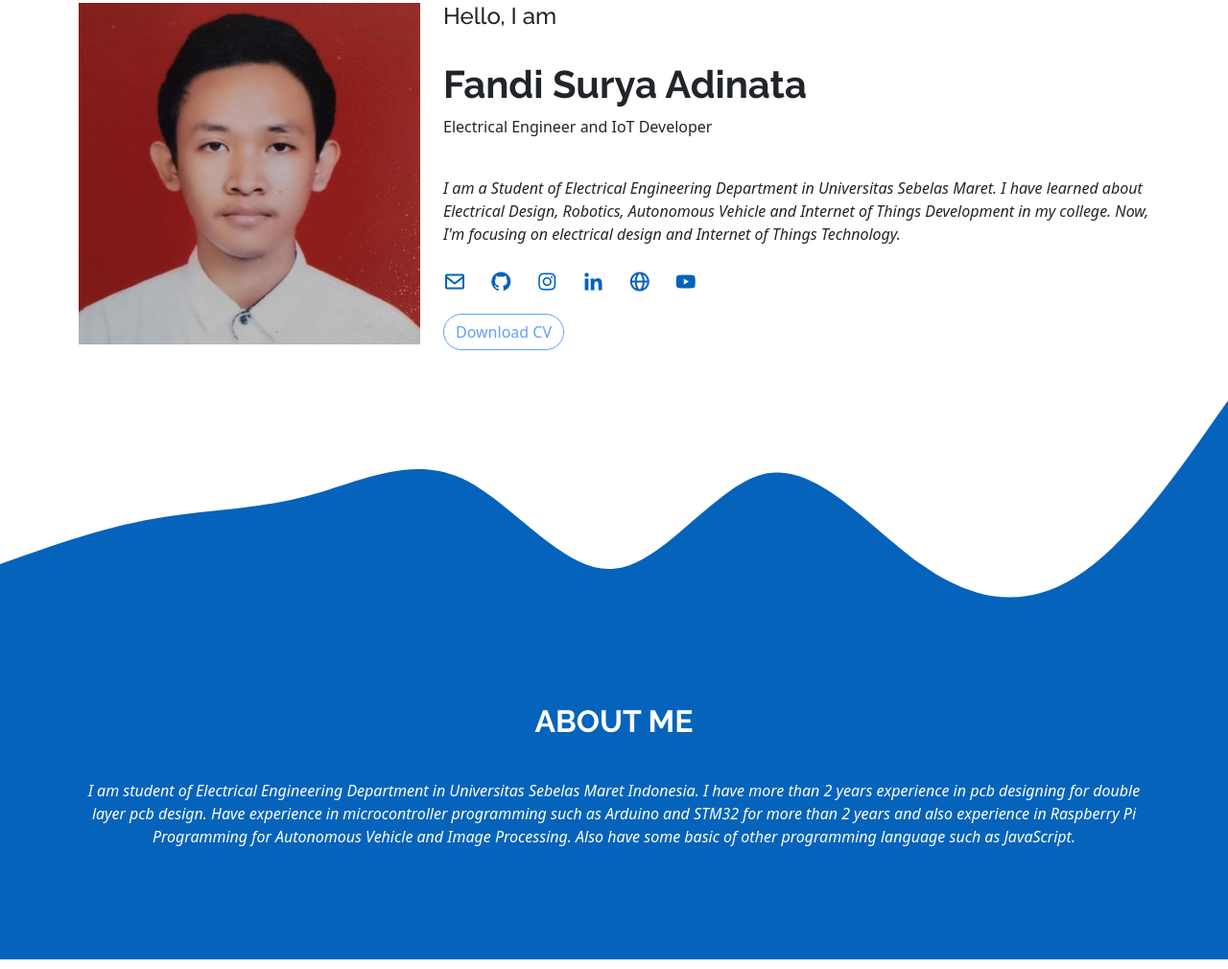
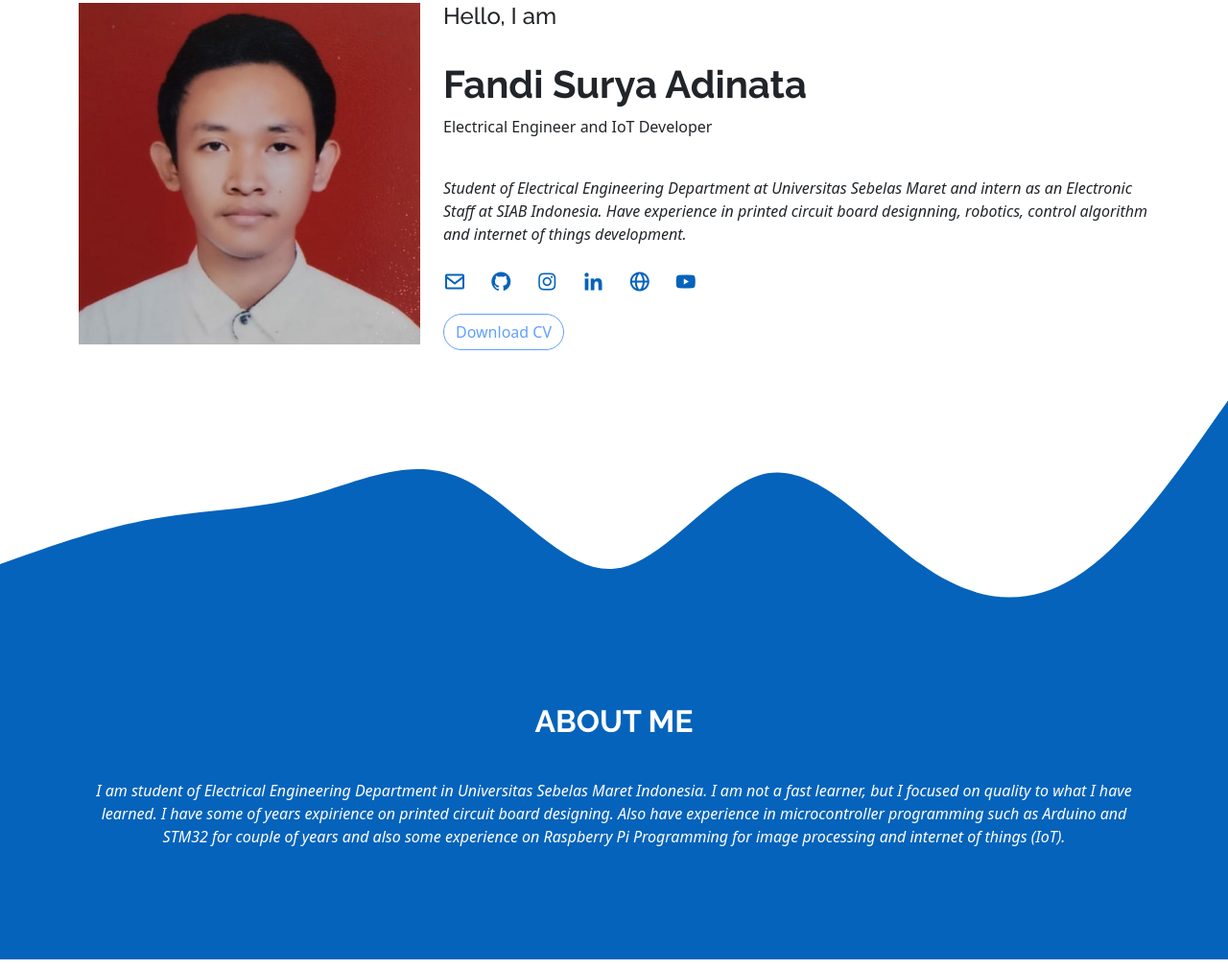
Before and after one commit to SuryaAssistant/SuryaAssistant.github.io, a plain HTML site: page index.html in a window 1280 px wide. Shown: the part 122-1132 px from the top of the page at 96% size. Drawn offline with nearby package versions, Linux system fonts and the light colour scheme; no server answers.

Commit message:
december update

```diff
--- a/index.html
+++ b/index.html
@@ -62,9 +62,8 @@
                         <br>
 
                         <p class="fst-italic" style="font-size:16px">
-                        I am a Student of Electrical Engineering Department in Universitas Sebelas Maret.
-                        I have learned about Electrical Design, Robotics, Autonomous Vehicle and Internet of Things Development in my college.
-                        Now, I'm focusing on electrical design and Internet of Things Technology.
+                        Student of Electrical Engineering Department at Universitas Sebelas Maret and intern as an Electronic Staff at SIAB Indonesia.
+                        Have experience in printed circuit board designning, robotics, control algorithm and internet of things development.
                         </p>
 
                         <div class="social-links">
@@ -97,9 +96,9 @@
 
                         <p class="fst-italic">
                         I am student of Electrical Engineering Department in Universitas Sebelas Maret Indonesia.
-                        I have more than 2 years experience in pcb designing for double layer pcb design.
-                        Have experience in microcontroller programming such as Arduino and STM32 for more than 2 years and also experience in Raspberry Pi Programming for Autonomous Vehicle and Image Processing.
-                        Also have some basic of other programming language such as JavaScript.
+                        I am not a fast learner, but I focused on quality to what I have learned.
+                        I have some of years expirience on printed circuit board designing.
+                        Also have experience in microcontroller programming such as Arduino and STM32 for couple of years and also some experience on Raspberry Pi Programming for image processing and internet of things (IoT).
                         </p>
 
             </div>
@@ -277,7 +276,7 @@
                         <div class="card text-dark bg-white mb-3 border-0 shadow">
                             <img src="./assets/img/portofolio/deteksipencurian.png" class="card-img-top" alt="...">
                             <div class="card-body">
-                                <h5 class="card-title">Design of Theft Detection System in Museum</h5>
+                                <h5 class="card-title">Design of Theft Detection System for Museum</h5>
                                 <p class="card-text">Prototype of security system to detect thefting in museum using nRF24L01 and Arduino.</p>
                                 <p>
                                     <a href="./assets/files/FandiAdinata_TheftDetectionSystemPrototypeDesign.pdf" class="files"><i class='bx bxs-file-pdf primecolor'></i></a>
```
